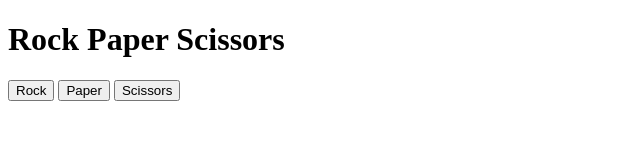
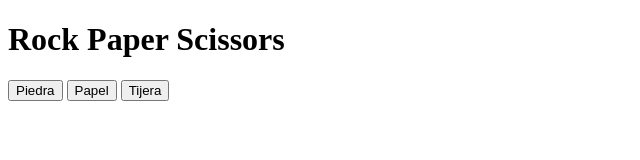
Before and after one commit to Rocket-Glitch/Piedra-Papel-o-Tijera, a plain HTML site: page Index.HTML in a window 1280 px wide. Shown: the full height of the page, 0-640 px from the left. Drawn offline with Linux system fonts and the light colour scheme.

Commit message:
Update and rename index.html to Index.HTML

```diff
--- a/index.html
+++ b/Index.HTML
@@ -1,17 +1,17 @@
 <!DOCTYPE html>
-<html lang="en">
+<html lang="es">
+
 <head>
     <meta charset="UTF-8">
     <meta name="viewport" content="width=device-width, initial-scale=1.0">
-    <title>Rock Paper Scissors</title>
+    <title>Piedra, Papel o Tijera</title>
 </head>
+
 <body>
+    <h1>Rock Paper Scissors</h1>
+    <button>Piedra</button>
+    <button>Papel</button>
+    <button>Tijera</button>
+</body>
 
-    <h1>Rock Paper Scissors</h1>
-
-    <button>Rock</button>
-    <button>Paper</button>
-    <button>Scissors</button>
-
-</body>
 </html>
```
